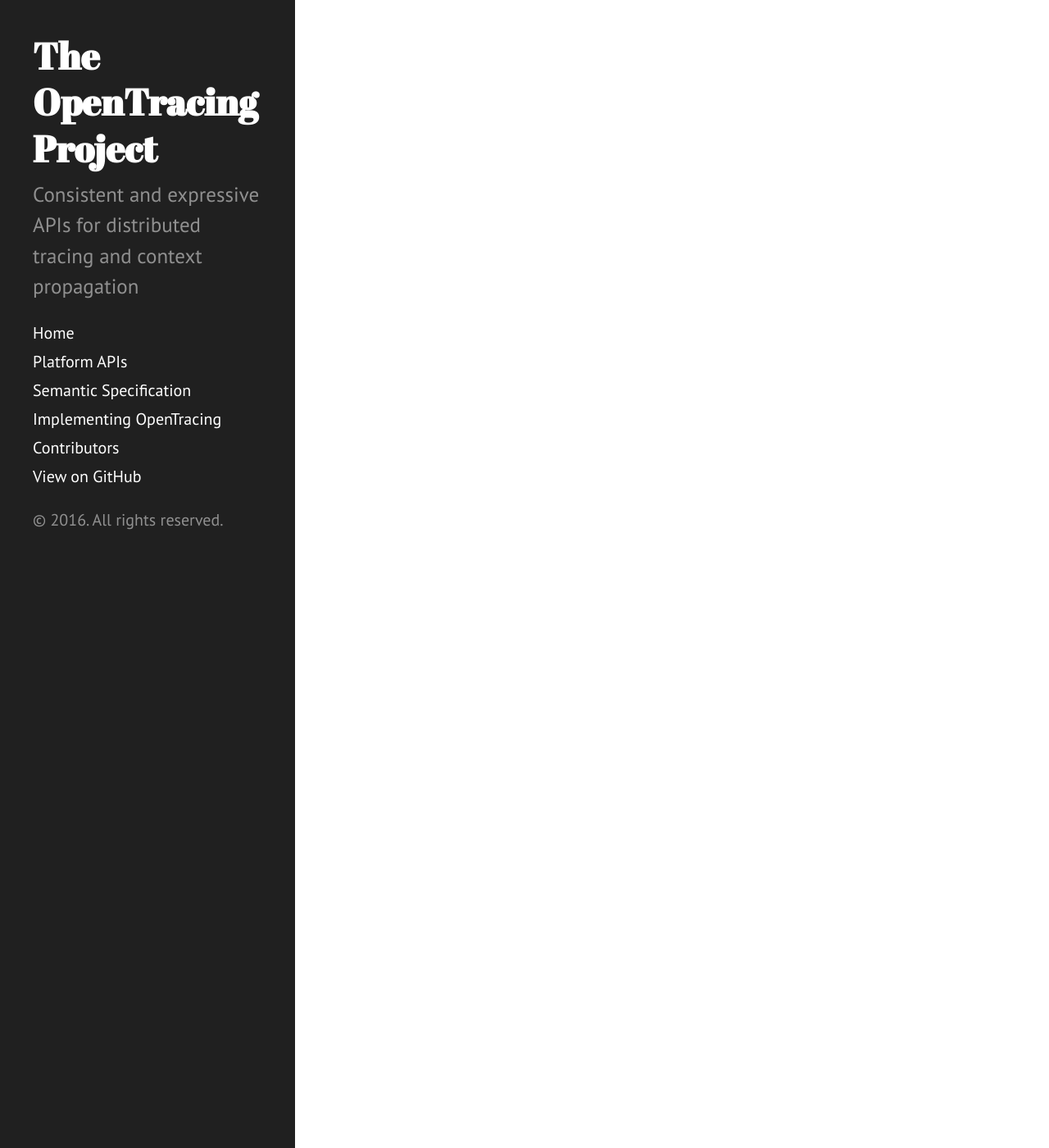
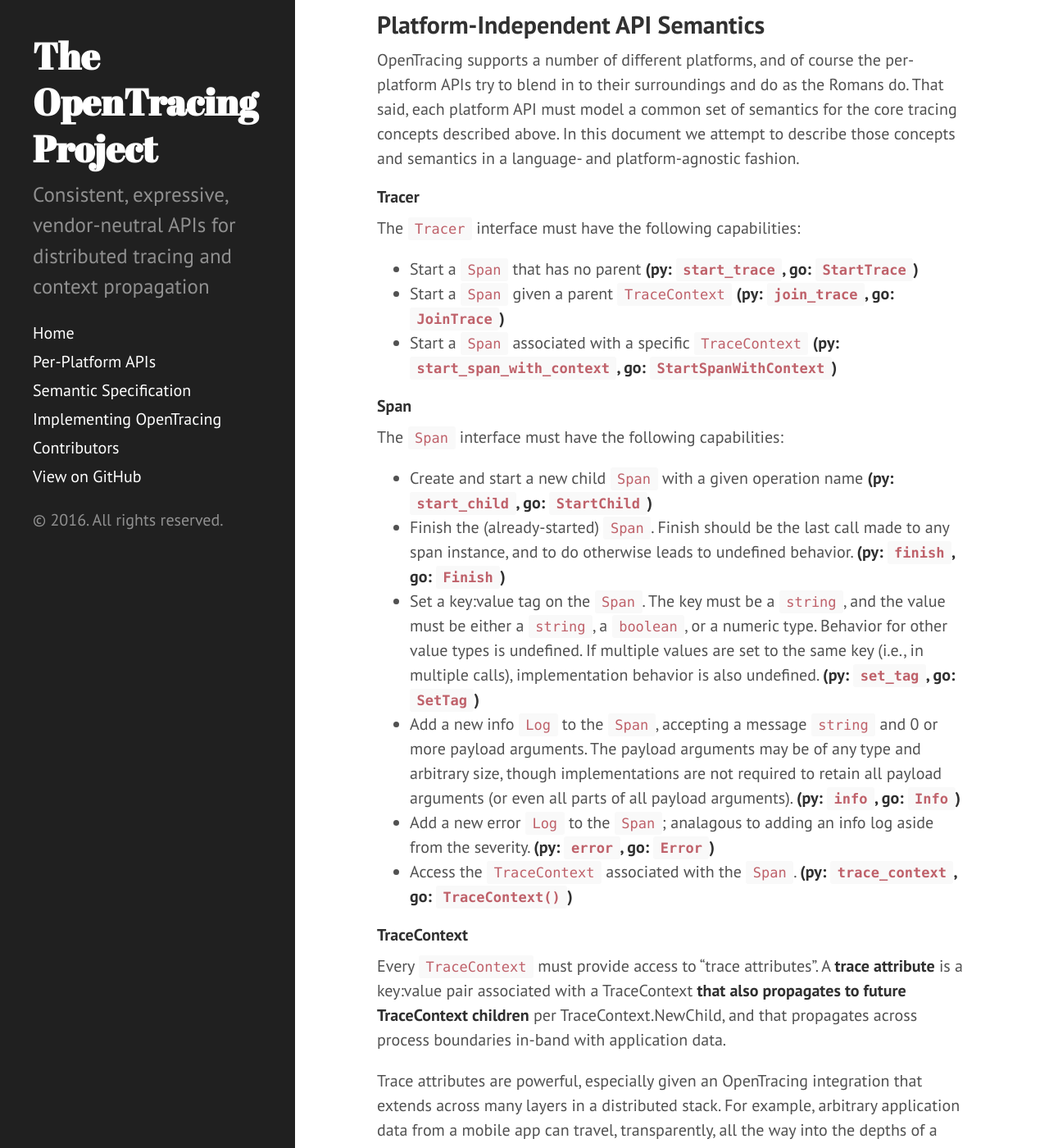
Before and after one commit to opentracing/opentracing.io, a Jekyll site: the page built from spec.md, in a window 1280 px wide and 1400 px high, scrolled down 1027 px. Shown: the whole window at 82% size. Built offline with Jekyll 4.4.1, drawn with Linux system fonts in a browser that asks for light colours; Markdown is read by kramdown in place of the engine named in the settings; some of the changed text lies outside the part shown.

Commit message:
first pass at spec

```diff
--- a/_config.yml
+++ b/_config.yml
@@ -1,7 +1,7 @@
 # Content
 pages_list:
   "Home": '/'
-  "Platform APIs": '/apis'
+  "Per-Platform APIs": '/apis'
   "Semantic Specification": '/spec'
   "Implementing OpenTracing": '/implementors'
   "Contributors": '/contributors'
@@ -29,8 +29,8 @@
 
 # Setup
 title:            The OpenTracing Project
-tagline:          'Consistent and expressive APIs for distributed tracing and context propagation'
-description:      'Consistent and expressive APIs for distributed tracing and context propagation'
+tagline:          'Consistent, expressive, vendor-neutral APIs for distributed tracing and context propagation'
+description:      'Consistent, expressive, vendor-neutral APIs for distributed tracing and context propagation'
 url:              http://opentracing.io
 baseurl:          /
 
--- a/spec.md
+++ b/spec.md
@@ -1,9 +1,9 @@
 ---
 layout: page
-title: Semantic Specification and Terminology
+title: Semantic Specification
 ---
 
-## Terminology
+## Concepts and Terminology
 
 A **Trace** represents the potentially distributed, potentially concurrent data/execution path in a (potentially distributed, potentially concurrent) system.
 
@@ -21,3 +21,61 @@
 
 * Trace Attributes are propagated in-band across process boundaries. Span Tags are not propagated.
 * Span Tags are recorded off-band in the tracing system's storage. Trace Attributes are not recorded.
+
+## Platform-Independent API Semantics
+
+OpenTracing supports a number of different platforms, and of course the per-platform APIs try to blend in to their surroundings and do as the Romans do. That said, each platform API must model a common set of semantics for the core tracing concepts described above. In this document we attempt to describe those concepts and semantics in a language- and platform-agnostic fashion.
+
+#### Tracer
+
+The `Tracer` interface must have the following capabilities:
+
+- Start a `Span` that has no parent **(py: `start_trace`, go: `StartTrace`)**
+- Start a `Span` given a parent `TraceContext` **(py: `join_trace`, go: `JoinTrace`)**
+- Start a `Span` associated with a specific `TraceContext` **(py: `start_span_with_context`, go: `StartSpanWithContext`)**
+
+
+#### Span
+
+The `Span` interface must have the following capabilities:
+
+- Create and start a new child `Span` with a given operation name **(py: `start_child`, go: `StartChild`)**
+- Finish the (already-started) `Span`.  Finish should be the last call made to any span instance, and to do otherwise leads to undefined behavior. **(py: `finish`, go: `Finish`)**
+- Set a key:value tag on the `Span`. The key must be a `string`, and the value must be either a `string`, a `boolean`, or a numeric type. Behavior for other value types is undefined. If multiple values are set to the same key (i.e., in multiple calls), implementation behavior is also undefined. **(py: `set_tag`, go: `SetTag`)**
+- Add a new info `Log` to the `Span`, accepting a message `string` and 0 or more payload arguments. The payload arguments may be of any type and arbitrary size, though implementations are not required to retain all payload arguments (or even all parts of all payload arguments). **(py: `info`, go: `Info`)**
+- Add a new error `Log` to the `Span`; analagous to adding an info log aside from the severity. **(py: `error`, go: `Error`)**
+- Access the `TraceContext` associated with the `Span`. **(py: `trace_context`, go: `TraceContext()`)**
+
+
+#### TraceContext
+
+Every `TraceContext` must provide access to "trace attributes". A **trace attribute** is a key:value pair associated with a TraceContext **that also propagates to future TraceContext children** per TraceContext.NewChild, and that propagates across process boundaries in-band with application data.
+
+Trace attributes are powerful, especially given an OpenTracing integration that extends across many layers in a distributed stack. For example, arbitrary application data from a mobile app can travel, transparently, all the way into the depths of a storage system). These powerful capabilities come with some powerful costs: use this feature with care.
+
+Also, trace attribute keys have a restricted format: implementations may wish to use them as HTTP header keys (or key suffixes), and of course HTTP headers are case insensitive.
+
+As such, trace attribute keys MUST match the regular expression `(?i:[a-z0-9][-a-z0-9]*)`, and – per the `?i:` – they are case-insensitive.  That is, the trace attribute key must start with a letter or number, and the remaining characters must be letters, numbers, or hyphens. See CanonicalizeTraceAttributeKey(). If a trace attribute key does not meet these criteria, SetTraceAttribute() results in undefined behavior.
+
+In any case, the programmatic `TraceContext` interface is deceptively simple:
+
+- Set a trace attribute, which is a simple string:string pair. Note that newly-set trace attributes are only guaranteed to propagate to *future* children of the `TraceContext` and/or its associated `Span`. **(py: `set_trace_attribute`, go: `SetTraceAttribute`)**
+- Get a trace attribute by key. **(py: `get_trace_attribute`, go: `TraceAttribute`)**
+
+
+#### TraceContextSource, TraceContextEncoder, TraceContextDecoder
+
+Implementations create `TraceContext` instances via a `TraceContextSource` interface; it must have the following capabilities:
+
+- Create a new parent-less ("root") `TraceContext`. **(py: `new_root_trace_context`, go: `NewRootTraceContext`)**
+- Create a new child `TraceContext` given a parent `TraceContext`. **(py: `new_child_trace_context`, go: `NewChildTraceContext`)**
+
+
+Additionally, a `TraceContextSource` must be able to encode and decode `TraceContext`s. In its encoded form, a `TraceContext` is separated into a *pair* of values: one represents the "span identity" – for example, in Zipkin or Dapper, this would be the `trace_id` and `span_id`; and the other encoded value represents the trace attributes. This separation of encoded state enables optimizations in certain binary protocols.
+
+Depending on the language, support for `TraceContext` coding may involve extending or embedding `TraceContextEncoder` and `TraceContextDecoder` interfaces with the following capabilities:
+
+- Encoding a `TraceContext` as a pair of binary values **(py: `trace_context_to_binary`, go: `TraceContextToBinary`)**
+- Encoding a `TraceContext` as a pair of text-encoded `string->string` maps, where the keys are suitable for HTTP heders (see the notes about "trace attribute" keys above) **(py: `trace_context_to_text`, go: `TraceContextToText`)**
+- Decoding a `TraceContext` given a pair of binary values **(py: `trace_context_from_binary`, go: `TraceContextFromBinary`)**
+- Decoding a `TraceContext` given a pair of textual `string->string` maps **(py: `trace_context_from_text`, go: `TraceContextFromText`)**
```
Also changed, not shown: apis.md (+1 -1 lines).
